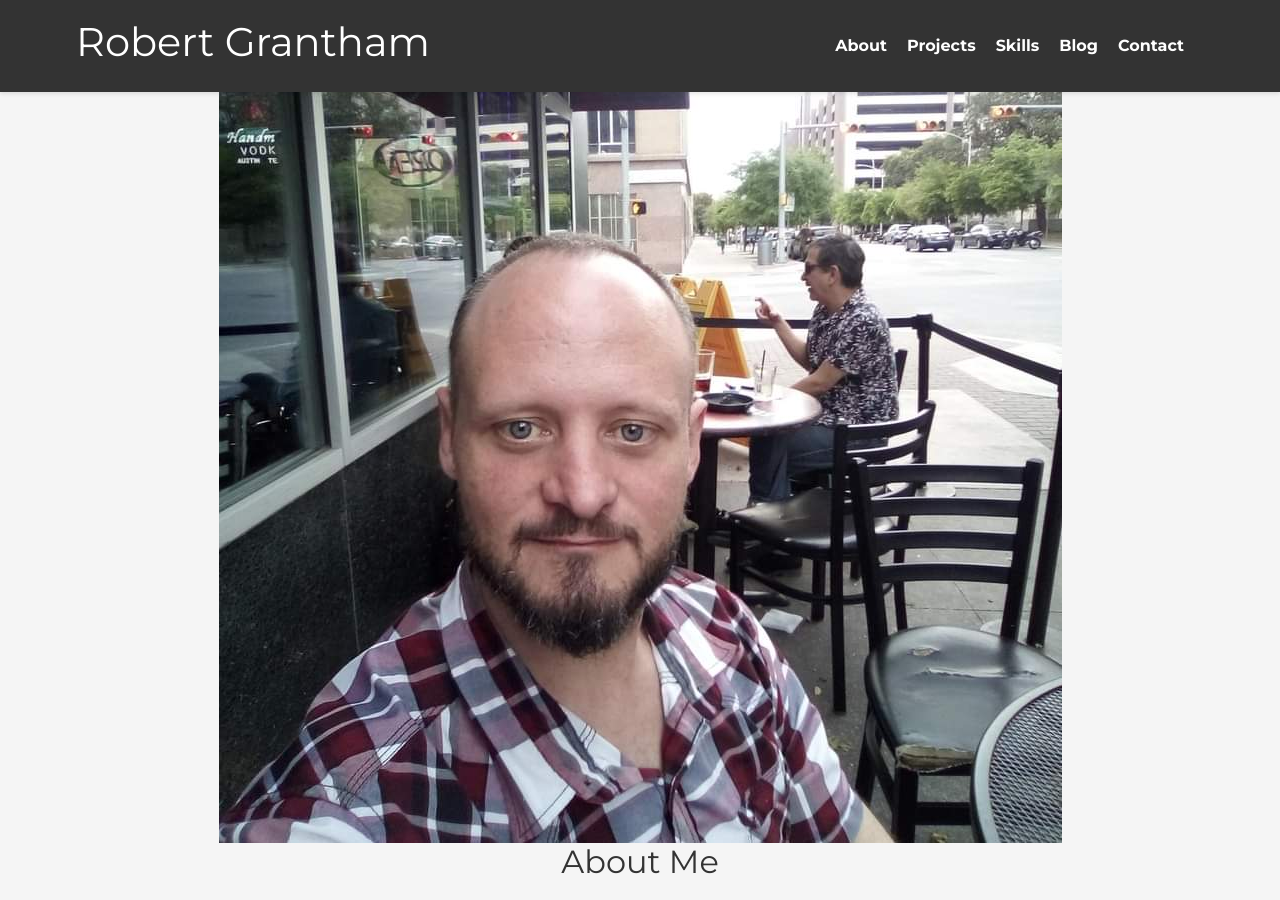
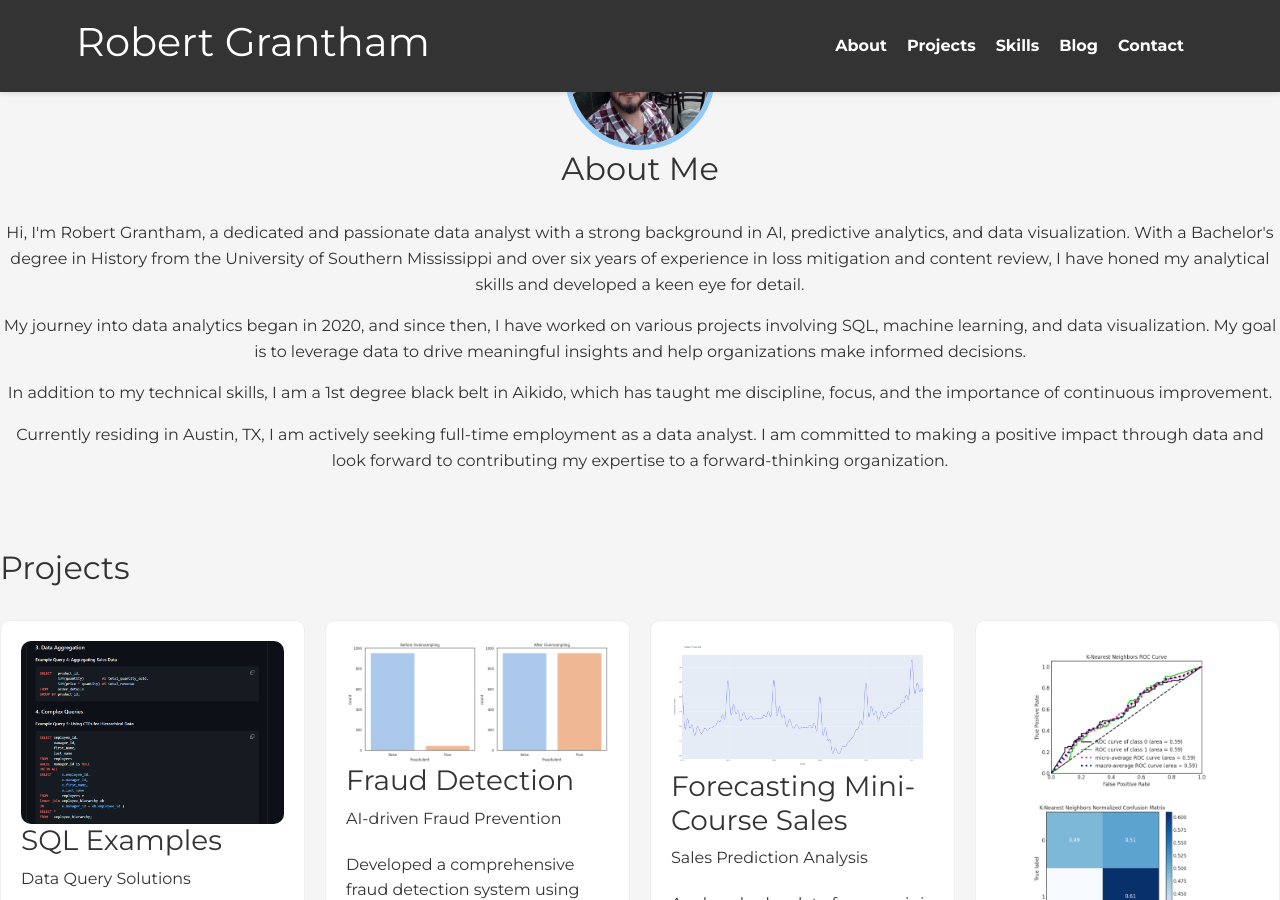
Before and after one commit to rgrantham82/rgrantham82.github.io, a Jekyll site: the page built from index.html, in a window 1280 px wide and 900 px high. Built offline with Jekyll 4.4.1, drawn with Linux system fonts in a browser that asks for light colours; nearby versions of some CDN libraries.

Commit message:
Update index.html

```diff
--- a/index.html
+++ b/index.html
@@ -4,7 +4,7 @@
 ---
 
 <section id="about" class="about-container fade-in">
-  <img src="assets/images/profile-image.jpg" alt="Robert Grantham" class="circular-image">
+  <img src="assets/images/profile-image.jpg" alt="Robert Grantham" class="about-image">
   <h2>About Me</h2>
   <p>Hi, I'm Robert Grantham, a dedicated and passionate data analyst with a strong background in AI, predictive analytics, and data visualization. With a Bachelor's degree in History from the University of Southern Mississippi and over six years of experience in loss mitigation and content review, I have honed my analytical skills and developed a keen eye for detail.</p>
   <p>My journey into data analytics began in 2020, and since then, I have worked on various projects involving SQL, machine learning, and data visualization. My goal is to leverage data to drive meaningful insights and help organizations make informed decisions.</p>
```
